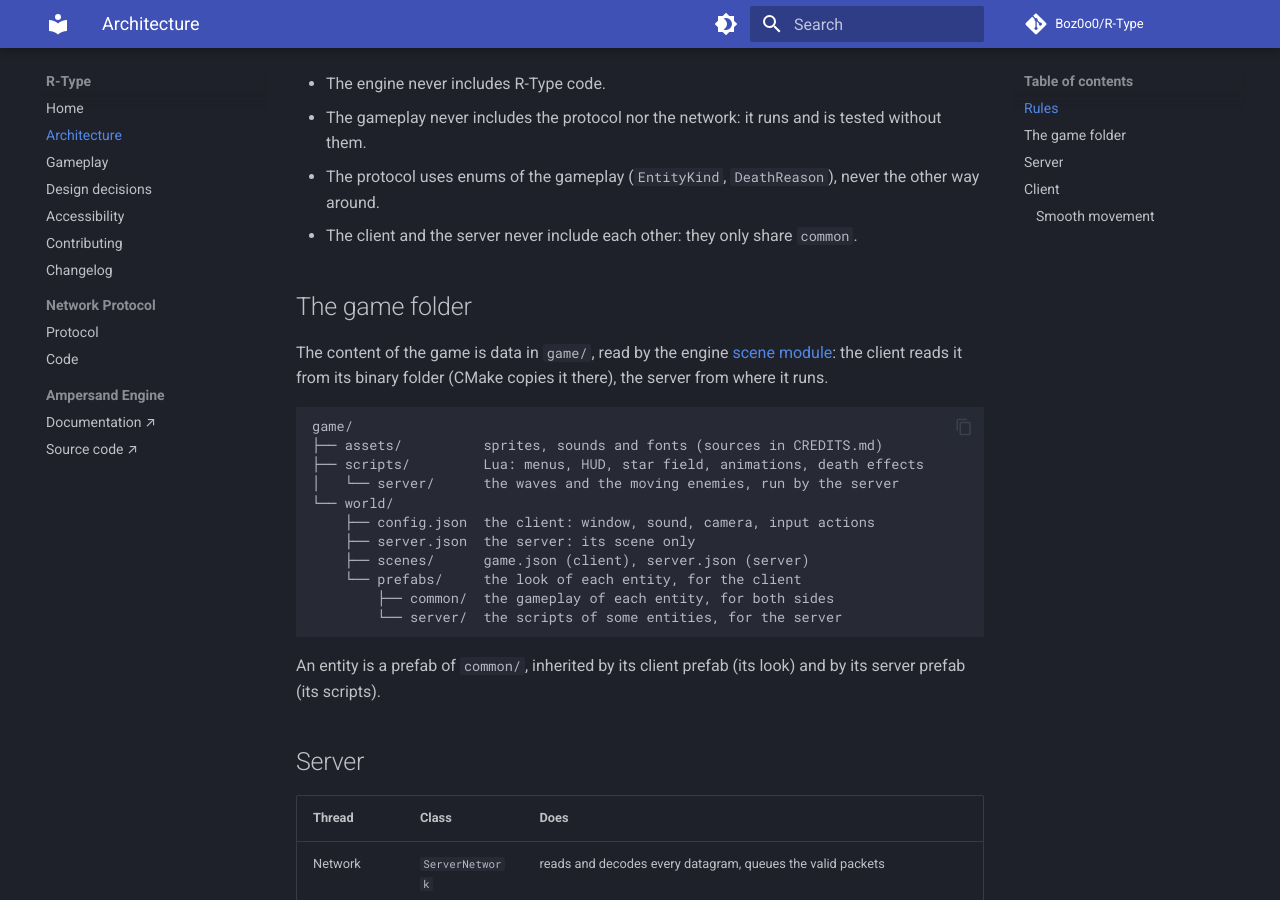
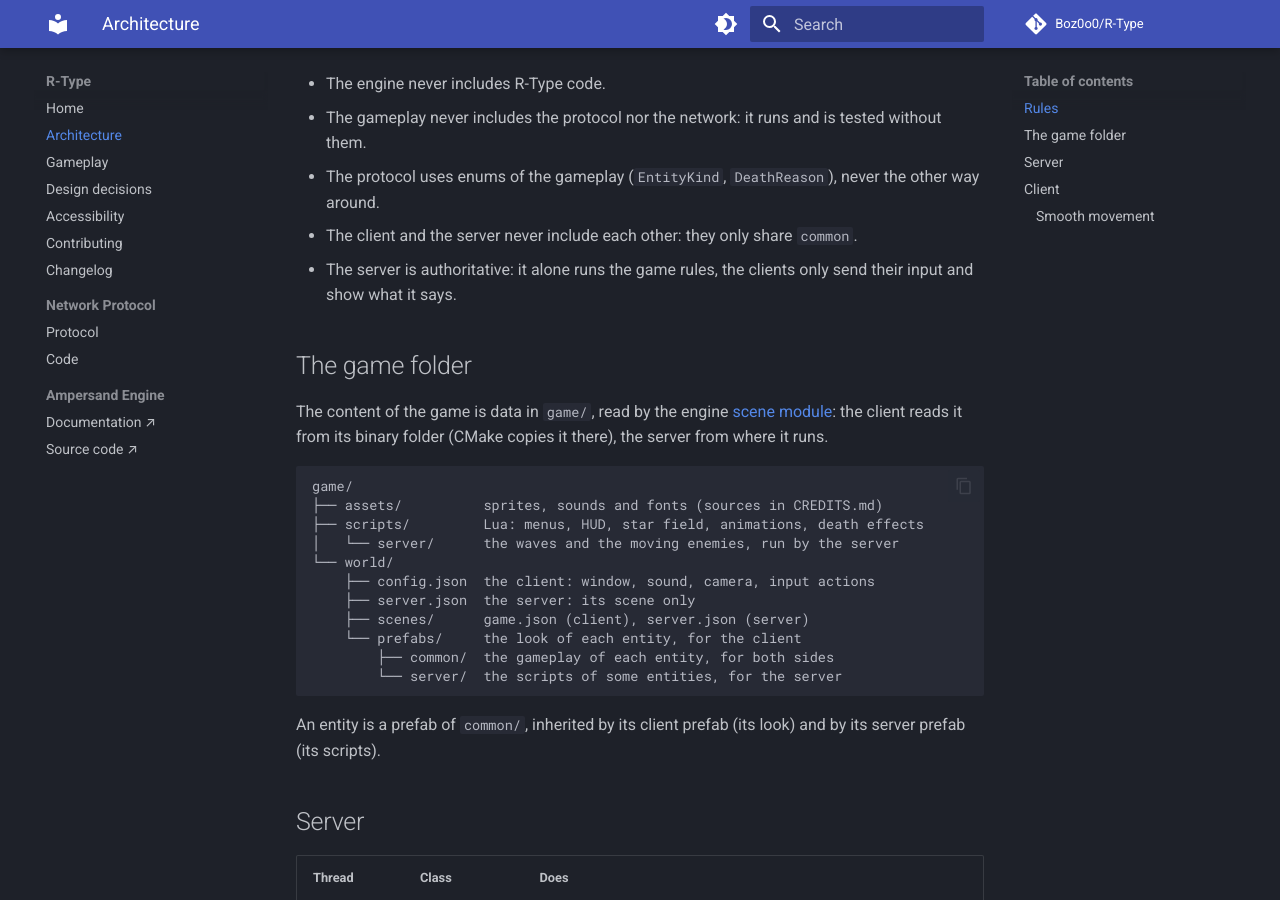
Before and after one commit to Boz0o0/R-Type, an MkDocs documentation site: the page built from docs/mkdocs/architecture.md, in a window 1280 px wide and 900 px high, scrolled down 1159 px. Built offline with MkDocs 1.6.1 and Material for MkDocs 9.7.7, drawn with Linux system fonts in a browser that asks for light colours; comment, search, counter and statistics services are not loaded.

Commit message:
docs: say that the server is authoritative

```diff
--- a/docs/mkdocs/architecture.md
+++ b/docs/mkdocs/architecture.md
@@ -30,6 +30,8 @@ The headers are in `include/rtype/`, in the same folders.
   the other way around.
 - The client and the server never include each other: they only share
   `common`.
+- The server is authoritative: it alone runs the game rules, the clients only
+  send their input and show what it says.
 
 ## The game folder
 
```
